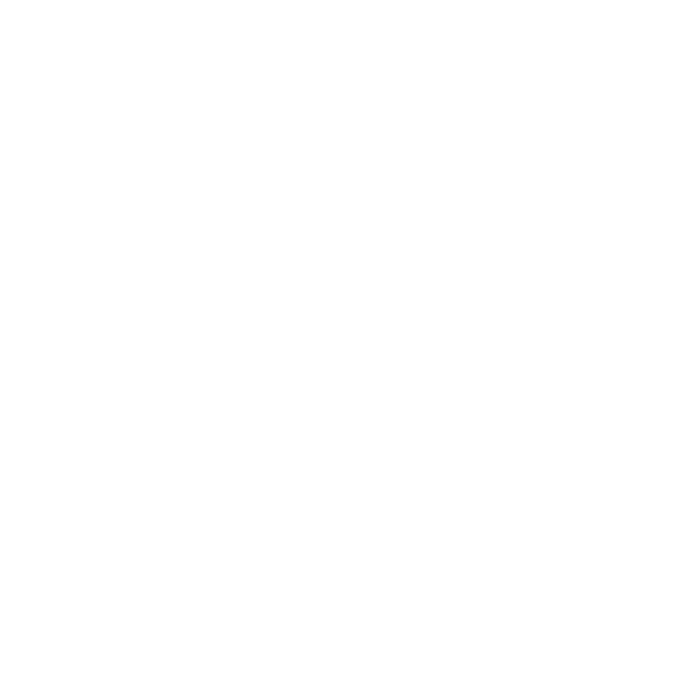
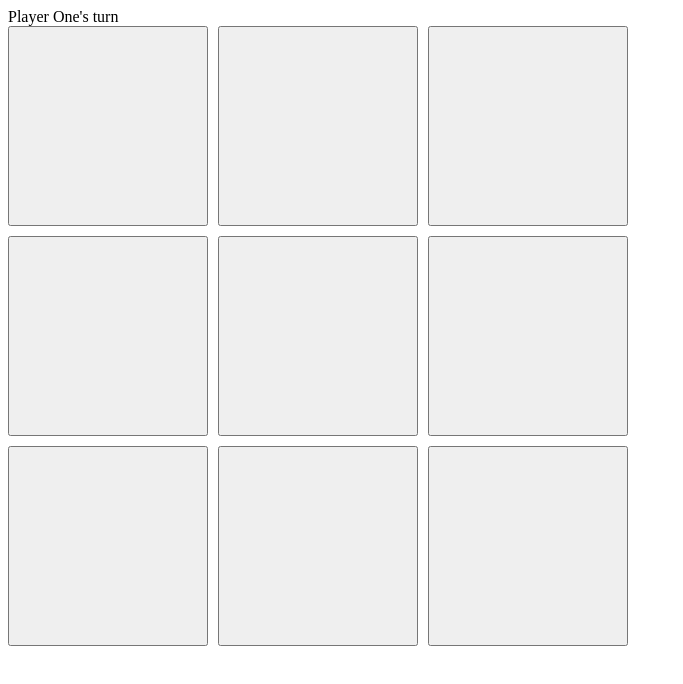
Before and after one commit to jyecs/tic-tac-toe, a plain HTML site: page index.html in a window 1280 px wide. Shown: the whole page, without its empty margins (0-683 px from the left). Drawn offline with Linux system fonts and the light colour scheme.

Commit message:
Implemeneted game to div logic, basic styling applied

```diff
--- a/index.html
+++ b/index.html
@@ -7,6 +7,8 @@
     <title>Document</title>
 </head>
 <body>
+    <div class="turn"></div>
+    <div class="board"></div>
     <script src="script.js"></script>
 </body>
 </html>
--- a/script.js
+++ b/script.js
@@ -20,10 +20,10 @@
 }
 
 function Cell() {
-    let value = 0;
+    let value = "";
 
     const playToken = (player) => {
-        value = player;
+        if (value === "") {value = player};
     };
 
     const getValue = () => value;
@@ -55,5 +55,50 @@
         switchPlayerTurn();
     };
 
-    return { playRound, getGameBoard: board.getGameBoard };
+    const getActivePlayer = () => activePlayer;
+
+    return { playRound, getGameBoard: board.getGameBoard, getActivePlayer };
 }
+
+function ScreenController() {
+    const game = TicTacToe();
+    const playerTurnDiv = document.querySelector(".turn");
+    const boardDiv = document.querySelector(".board");
+
+    const updateScreen = () => {
+        boardDiv.replaceChildren();
+
+        const board = game.getGameBoard();
+        const activePlayer = game.getActivePlayer();
+
+        playerTurnDiv.textContent = `${activePlayer.name}'s turn`;
+
+        board.forEach( (row, rowIndex) => {
+            row.forEach( (cell, colIndex) => {
+                const cellButton = document.createElement("button");
+                cellButton.classList.add("cell");
+                cellButton.textContent = cell.getValue();
+
+                cellButton.dataset.column = colIndex;
+                cellButton.dataset.row = rowIndex;
+                cellButton.addEventListener("click", clickHandlerBoard);
+                boardDiv.appendChild(cellButton);
+            });
+        });
+
+        function clickHandlerBoard(e)  {
+            const selectedColumn = e.target.dataset.column;
+            const selectedRow = e.target.dataset.row;
+            e.stopPropagation();
+
+            if (!selectedColumn) return;
+
+            game.playRound(selectedRow, selectedColumn);
+            updateScreen();
+        }
+    }
+    updateScreen();
+
+}
+
+ScreenController();
--- a/styles.css
+++ b/styles.css
@@ -0,0 +1,7 @@
+.board {
+    display: grid;
+    grid-template-columns: repeat(3, 200px);
+    grid-template-rows: repeat(3, 200px);
+    gap: 10px;
+
+}
```
